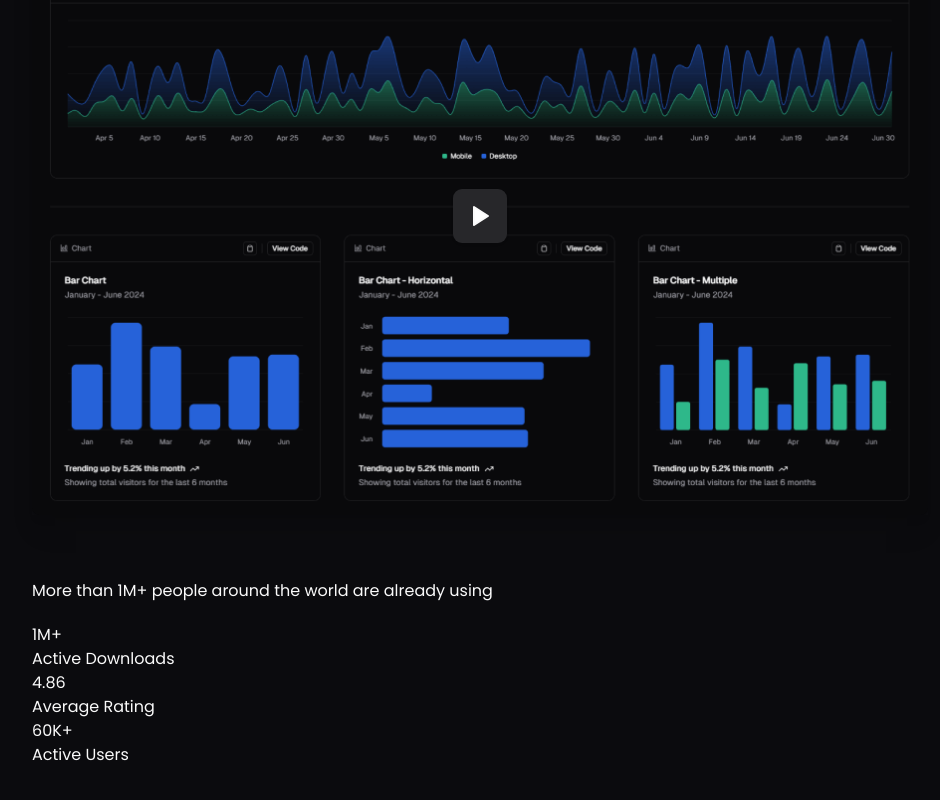
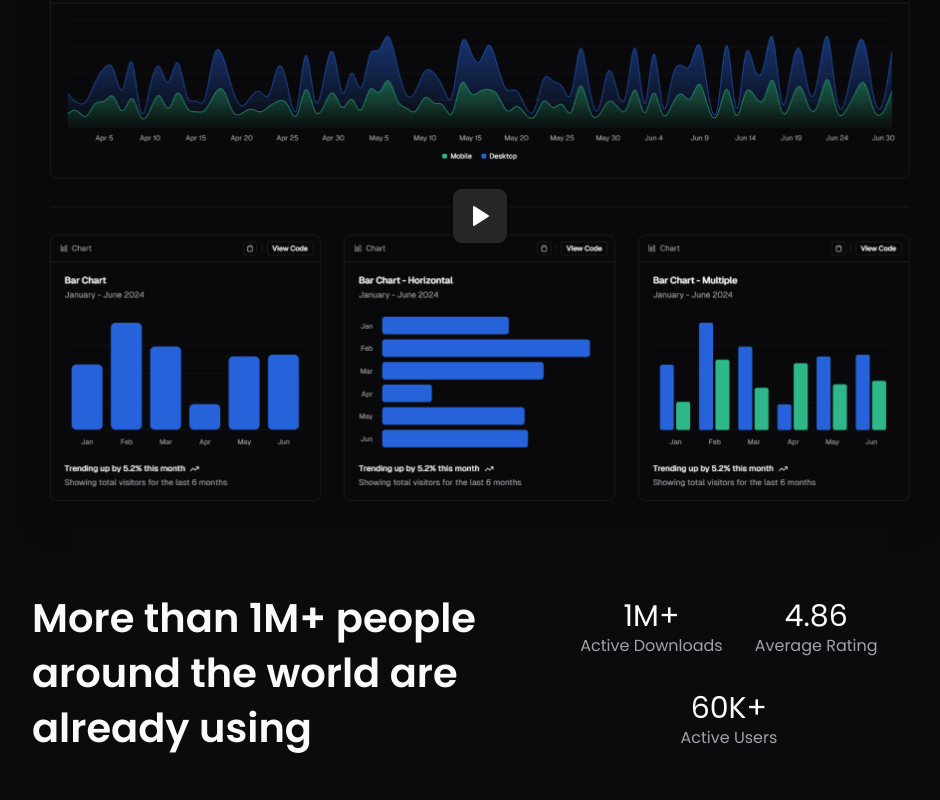
Before and after one commit to Jisap/Analytics, a React (Vite) app: page / in a window 1280 px wide. Shown: the part 4183-4983 px from the top of the page, without its empty margins (160-1100 px from the left). Built offline with nearby package versions, Linux system fonts and the light colour scheme.

Commit message:
feat: enhance Overview component layout with improved styling and alignment for list items

```diff
--- a/src/components/Overview.tsx
+++ b/src/components/Overview.tsx
@@ -92,17 +92,17 @@ const Overview = () => {
             </Dialog>
           </motion.div>
 
-          <div className="max-w-4xl mx-auto grid grid-cols-1 gap-5 mt-8 md:mt-16">
-            <motion.p>
+          <div className="max-w-4xl mx-auto grid grid-cols-1 gap-5 mt-8 md:mt-16 xl:grid-cols-[3fr,2.5fr] xl:items-center">
+            <motion.p className="section-title text-center lg:max-w-[30ch] lg:mx-auto xl:text-left ">
               {overviewData.listTitle}
             </motion.p>
 
-            <motion.div>
+            <motion.div className="flex flex-wrap justify-center gap-5 md:gap-10 xl:gap-8">
               {overviewData.list.map(({ title, text }, index) => (
-                <div key={index} className="">
-                  <h3>{title}</h3>
+                <div key={index} className="text-center">
+                  <h3 className="text-3xl">{title}</h3>
 
-                  <p>{text}</p>
+                  <p className="text-muted-foreground">{text}</p>
                 </div>
               ))}
             </motion.div>
```
